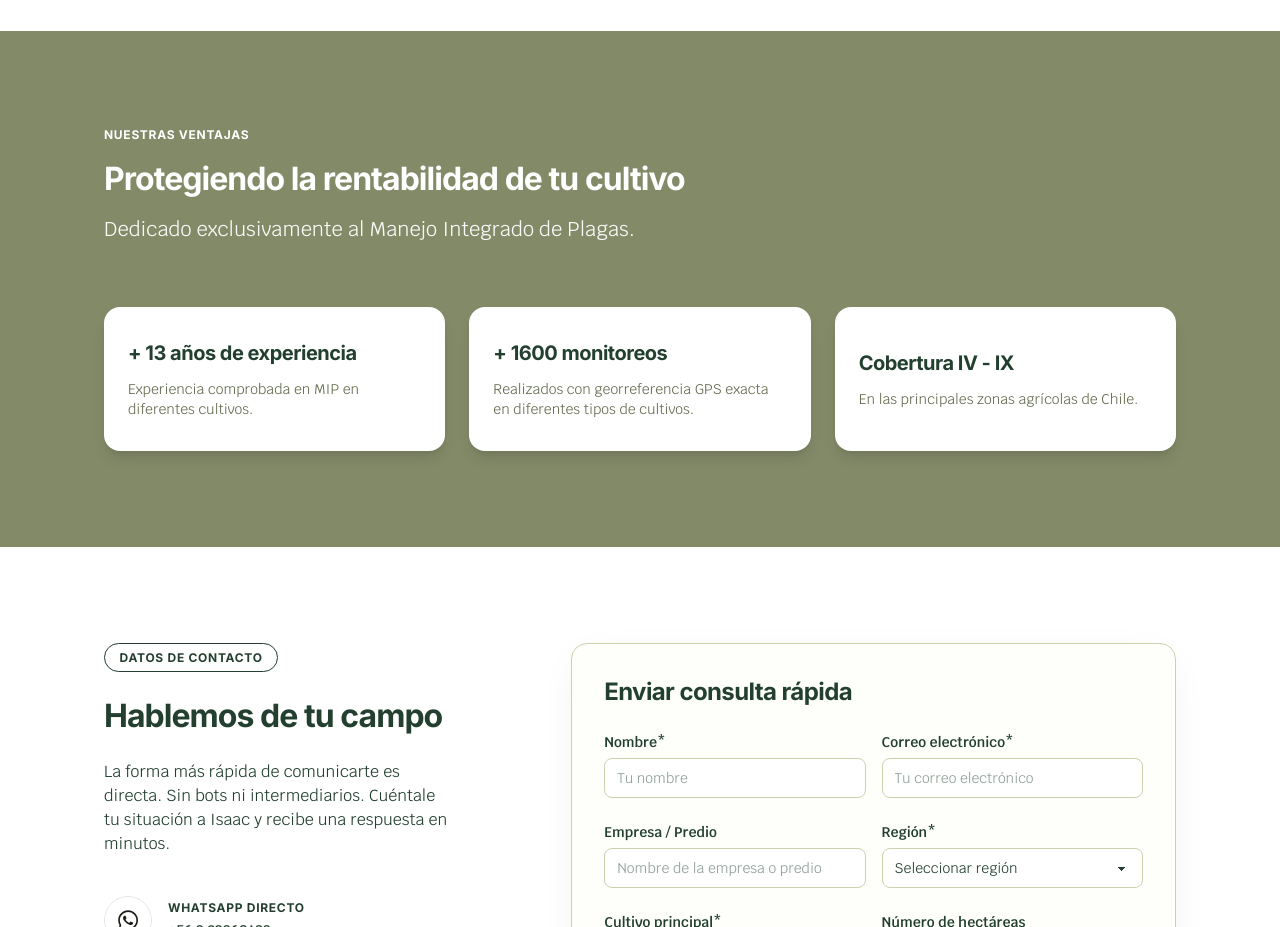
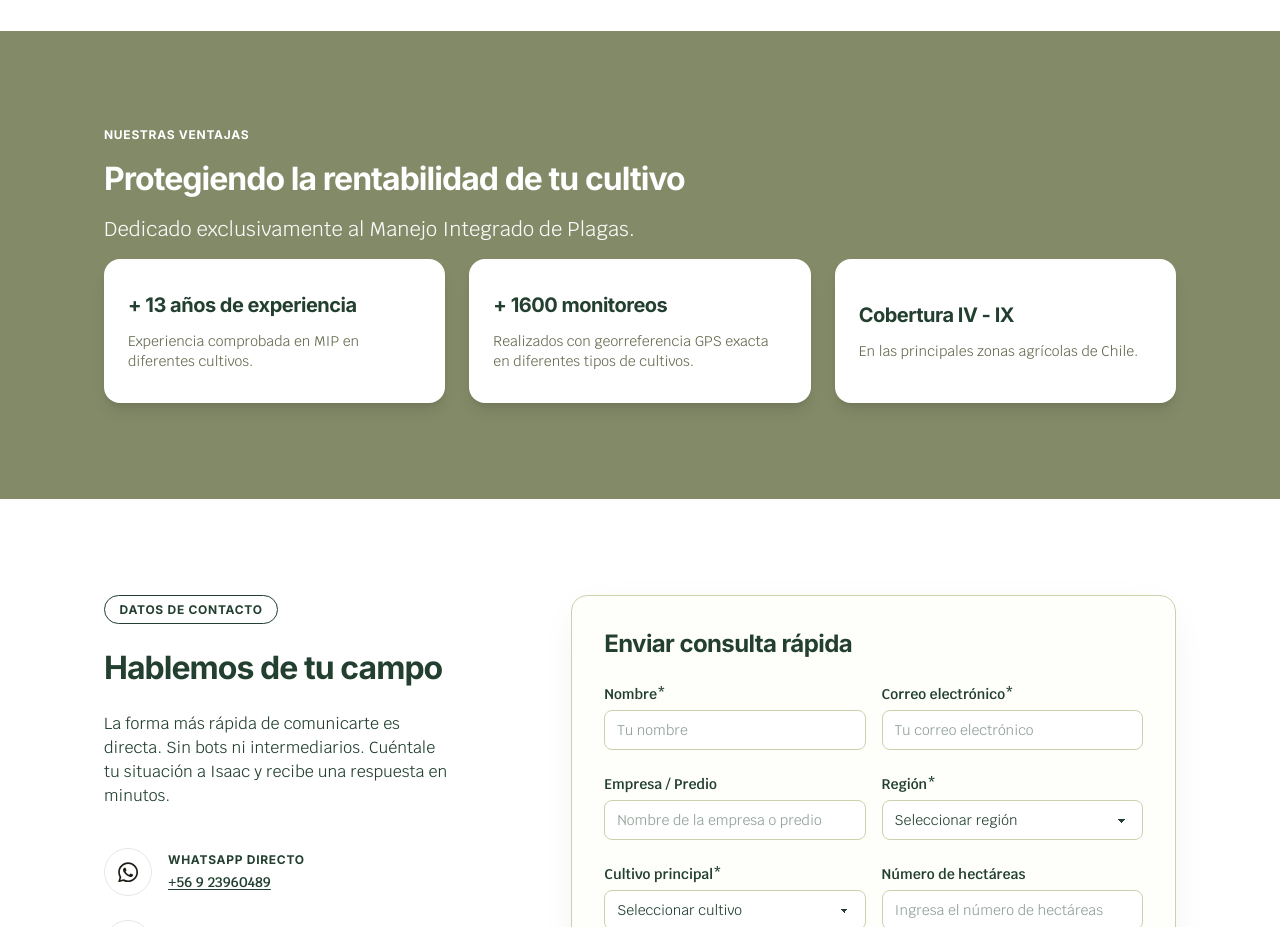
Before and after one commit to MR-Thunderbolts/GreenMip.v2, a Svelte app: page / in a window 1280 px wide. Shown: the part 4620-5547 px from the top of the page. Built offline with nearby package versions, Linux system fonts and the light colour scheme.

Commit message:
fix: gap entre texto y cards en "Nuestras ventajas" a 16px

```diff
--- a/src/components/sections/Advantages.svelte
+++ b/src/components/sections/Advantages.svelte
@@ -5,7 +5,7 @@
 </script>
 
 <section id="ventajas" class="bg-greenmip-sage w-full py-16 md:py-24 text-white">
-  <Container class="flex flex-col gap-12">
+  <Container class="flex flex-col gap-4">
 
     <!-- Section Header -->
     <div class="flex flex-col gap-4 items-start max-w-[700px]">
@@ -21,7 +21,7 @@
     </div>
 
     <!-- Cards Grid -->
-    <div class="grid grid-cols-1 lg:grid-cols-3 gap-6 mt-4">
+    <div class="grid grid-cols-1 lg:grid-cols-3 gap-6">
       {#each advantages.items as item}
         <Card variant="elevated" class="text-greenmip-forest px-6 py-8 flex flex-col items-start justify-center text-left shadow-[0_10px_30px_rgba(0,0,0,0.1)] hover:shadow-xl transition-all duration-300 hover:-translate-y-1">
           <div class="flex flex-col gap-3">
```
